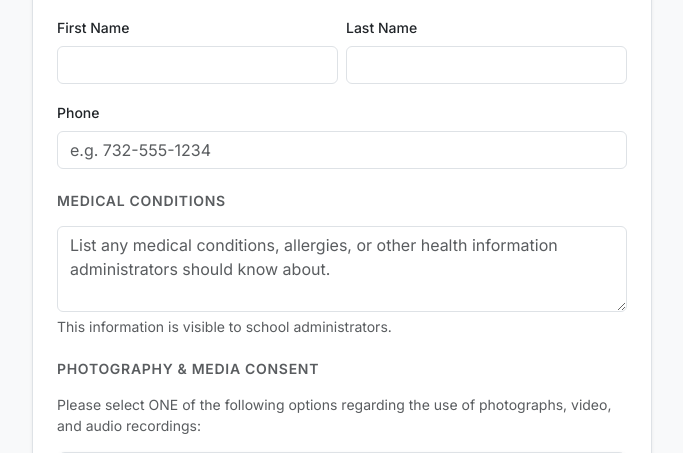
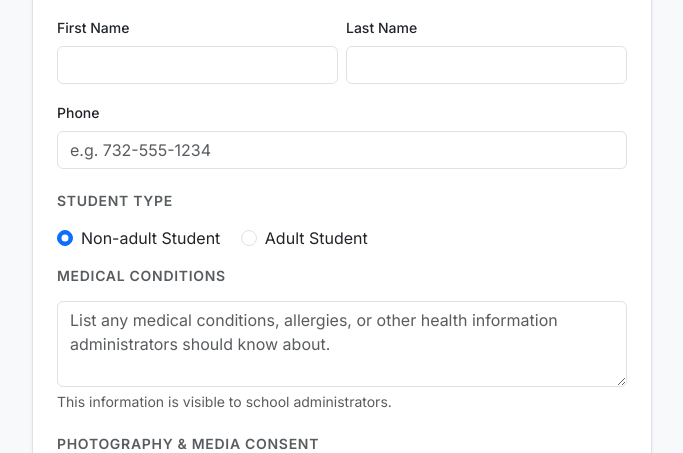
Before and after one commit to languagedeputydir-web/mfcs-registration, a Flask app: page /students/new in a window 1280 px wide. Shown: the part 576-1029 px from the top of the page, without its empty margins (74-757 px from the left). Run offline with Flask 3, Linux system fonts and the light colour scheme; the visitor is signed in with stand-in values (Sample User, id 1).

Commit message:
adult student handling

```diff
--- a/routes/family.py
+++ b/routes/family.py
@@ -95,6 +95,9 @@ def _age(birthday):
         return None
 
 def _is_adult(student):
+    # Use explicit is_adult flag if set, otherwise fall back to birthday
+    if student.get('is_adult') is not None and student.get('is_adult') != '':
+        return bool(int(student.get('is_adult', 0)))
     return _age(student.get('birthday')) is not None and \
            _age(student.get('birthday')) >= 18
 
@@ -114,15 +117,23 @@ def _validate_phone(val):
 def _calc_student_fee(student, period, cult_fee, cult_fee2=0, tuition_override=None):
     """
     Per-student fee:
-      adult (>=18) → culture fees only (up to 2 classes)
-      minor (<18)  → tuition + culture fees (up to 2 classes)
+      adult (is_adult=1) → culture fees only (up to 2 classes)
+        - if mfcs_affiliation='Y' → apply period discount per culture class
+      minor (is_adult=0)  → tuition + culture fees (up to 2 classes)
     tuition_override: use this instead of period.tuition (for grandfathered rate)
     """
     if tuition_override is not None:
         tuition = float(tuition_override)
     else:
         tuition = float(period.get('tuition') or 0)
-    culture = float(cult_fee or 0) + float(cult_fee2 or 0)
+
+    # Apply MFCS affiliation discount to culture fees for adult members
+    mfcs = student.get('mfcs_affiliation') == 'Y'
+    mfcs_discount = float(period.get('discount') or 0) if mfcs else 0
+    cf1 = max(0, float(cult_fee  or 0) - mfcs_discount)
+    cf2 = max(0, float(cult_fee2 or 0) - mfcs_discount)
+    culture = cf1 + cf2
+
     if _is_adult(student):
         return culture
     else:
@@ -620,6 +631,8 @@ def new_student():
                                    student=None, action='new', family=current_user)
         media_consent = f.get('media_consent')
         media_consent = int(media_consent) if media_consent in ('0','1') else None
+        is_adult_val = 1 if f.get('is_adult') == '1' else 0
+        mfcs_aff = f.get('mfcs_affiliation') if is_adult_val else None
         conn = get_db_connection()
         cur  = conn.cursor()
         bday = f.get('birthday', '').strip() or '2999-01-01'
@@ -629,15 +642,15 @@ def new_student():
               (fid, last_name, first_name, chinese_name,
                gender, birthday, phone, email,
                ec_last_name, ec_first_name, ec_phone,
-               special_note, media_consent)
-            VALUES (%s,%s,%s,%s,%s,%s,%s,%s,%s,%s,%s,%s,%s)
+               special_note, media_consent, is_adult, mfcs_affiliation)
+            VALUES (%s,%s,%s,%s,%s,%s,%s,%s,%s,%s,%s,%s,%s,%s,%s)
             """,
             (current_user.id, last, first,
              f.get('chinese_name', '?'), f.get('gender', '?'),
              bday, f.get('phone', '?'), f.get('email', '?'),
              f.get('ec_last_name', '?'), f.get('ec_first_name', '?'),
              f.get('ec_phone', '?'), f.get('special_note', ''),
-             media_consent)
+             media_consent, is_adult_val, mfcs_aff)
         )
         conn.commit()
         conn.close()
@@ -678,6 +691,8 @@ def edit_student(student_id):
         bday = f.get('birthday', '').strip() or '2999-01-01'
         media_consent = f.get('media_consent')
         media_consent = int(media_consent) if media_consent in ('0','1') else None
+        is_adult_val = 1 if f.get('is_adult') == '1' else 0
+        mfcs_aff = f.get('mfcs_affiliation') if is_adult_val else None
         cur2 = conn.cursor()
         cur2.execute(
                 """
@@ -685,7 +700,8 @@ def edit_student(student_id):
                   last_name=%s, first_name=%s, chinese_name=%s,
                   gender=%s, birthday=%s, phone=%s, email=%s,
                   ec_last_name=%s, ec_first_name=%s, ec_phone=%s,
-                  special_note=%s, media_consent=%s
+                  special_note=%s, media_consent=%s,
+                  is_adult=%s, mfcs_affiliation=%s
                 WHERE id=%s AND fid=%s
                 """,
                 (last, first,
@@ -693,7 +709,8 @@ def edit_student(student_id):
                  bday, f.get('phone', '?'), f.get('email', '?'),
                  f.get('ec_last_name', '?'), f.get('ec_first_name', '?'),
                  f.get('ec_phone', '?'), f.get('special_note', ''),
-                 media_consent, student_id, current_user.id)
+                 media_consent, is_adult_val, mfcs_aff,
+                 student_id, current_user.id)
             )
         conn.commit()
         conn.close()
@@ -762,7 +779,7 @@ def register_classes(period_id):
 
     conn.close()
 
-    # Tag each student with adult flag for template logic
+    # Tag each student with adult flag — use is_adult column, fall back to birthday
     for s in students:
         s['_is_adult'] = _is_adult(s)
 
@@ -938,7 +955,8 @@ def submit_registration(period_id):
 
         for r in reg_rows:
             name     = f"{r['last_name']}, {r['first_name']}"
-            is_adult = _is_adult({'birthday': r['birthday']})
+            is_adult = _is_adult(r)
+            mfcs     = r.get('mfcs_affiliation') == 'Y'
             tuit     = 0.0 if is_adult else email_eff_tuition
             cf1      = float(r['cult_fee']  or 0)
             cf2      = float(r['cult_fee2'] or 0)
@@ -970,7 +988,7 @@ def submit_registration(period_id):
         reg_fee  = float(period.get('registration_fee') or 0)
         pa_dep   = float(period.get('pa_assignment_deposit') or 0)
         discount_per = float(period.get('discount') or 0)
-        minor_cnt = sum(1 for r in reg_rows if not _is_adult({'birthday': r['birthday']}))
+        minor_cnt = sum(1 for r in reg_rows if not _is_adult(r))
         extra_kids = max(0, minor_cnt - 2)
         disc_amt = extra_kids * discount_per
 
--- a/templates/family/student_form.html
+++ b/templates/family/student_form.html
@@ -101,6 +101,35 @@ document.addEventListener('DOMContentLoaded', function() {
              title="Enter a valid phone number with at least 7 digits (e.g. 732-555-1234)">
     </div>
 
+    {# ── Student Type ── #}
+    <h6 class="text-uppercase text-muted small fw-600 mb-3" style="letter-spacing:.05em">Student Type</h6>
+    <div class="mb-3">
+      <div class="form-check form-check-inline">
+        <input class="form-check-input" type="radio" name="is_adult" id="is_adult_0"
+               value="0" onchange="toggleAdultFields()"
+               {% if not student or not student.is_adult %}checked{% endif %}>
+        <label class="form-check-label" for="is_adult_0">Non-adult Student</label>
+      </div>
+      <div class="form-check form-check-inline">
+        <input class="form-check-input" type="radio" name="is_adult" id="is_adult_1"
+               value="1" onchange="toggleAdultFields()"
+               {% if student and student.is_adult %}checked{% endif %}>
+        <label class="form-check-label" for="is_adult_1">Adult Student</label>
+      </div>
+    </div>
+    <div id="affiliation_section" class="mb-4" style="display:{{ 'block' if student and student.is_adult else 'none' }}">
+      <label class="form-label small fw-500">MFCS Affiliation <span class="text-danger">*</span></label>
+      <select name="mfcs_affiliation" class="form-select" id="mfcs_affiliation">
+        <option value="">— Select —</option>
+        <option value="Y" {% if student and student.mfcs_affiliation == 'Y' %}selected{% endif %}>
+          MFCS Affiliation (Current Parents/Grandparents, Board Members, Alumni)
+        </option>
+        <option value="N" {% if student and student.mfcs_affiliation == 'N' %}selected{% endif %}>
+          Non-MFCS Affiliation (General Public / Others)
+        </option>
+      </select>
+    </div>
+
     {# ── Medical Conditions ── #}
     <h6 class="text-uppercase text-muted small fw-600 mb-3" style="letter-spacing:.05em">Medical Conditions</h6>
     <div class="mb-4">
@@ -173,4 +202,24 @@ document.addEventListener('DOMContentLoaded', function() {
     </div>
   </form>
 </div>
+<script>
+function toggleAdultFields() {
+  const isAdult = document.getElementById('is_adult_1').checked;
+  const section = document.getElementById('affiliation_section');
+  const select  = document.getElementById('mfcs_affiliation');
+  section.style.display = isAdult ? 'block' : 'none';
+  select.required = isAdult;
+  if (!isAdult) select.value = '';
+}
+// Validate affiliation on submit
+document.querySelector('form').addEventListener('submit', function(e) {
+  const isAdult = document.getElementById('is_adult_1').checked;
+  const aff = document.getElementById('mfcs_affiliation').value;
+  if (isAdult && !aff) {
+    e.preventDefault();
+    document.getElementById('mfcs_affiliation').classList.add('is-invalid');
+    document.getElementById('mfcs_affiliation').focus();
+  }
+});
+</script>
 {% endblock %}
```
Also changed, not shown: routes/admin.py (+9 -5 lines), templates/family/register.html (+6 -3 lines).
